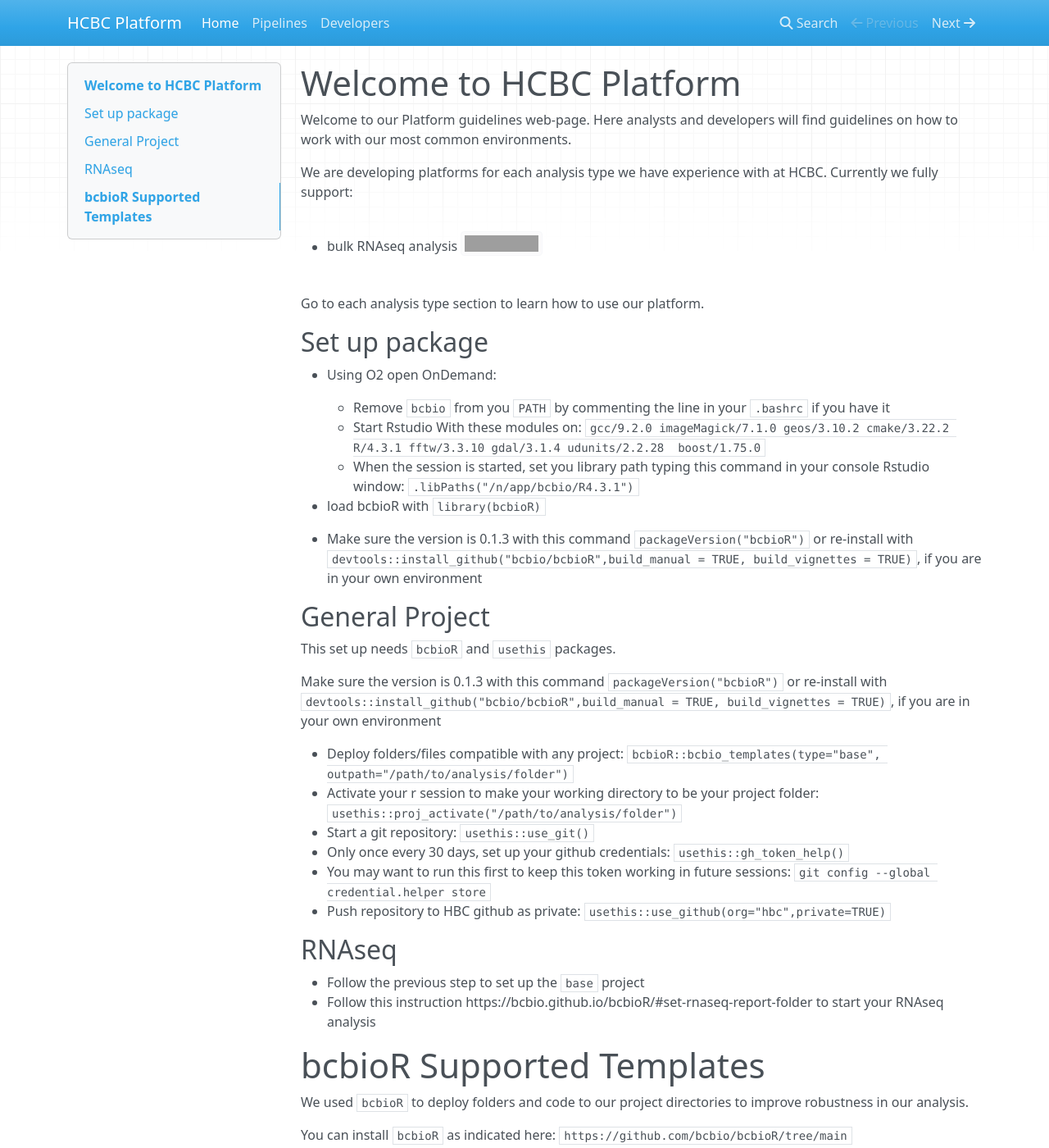
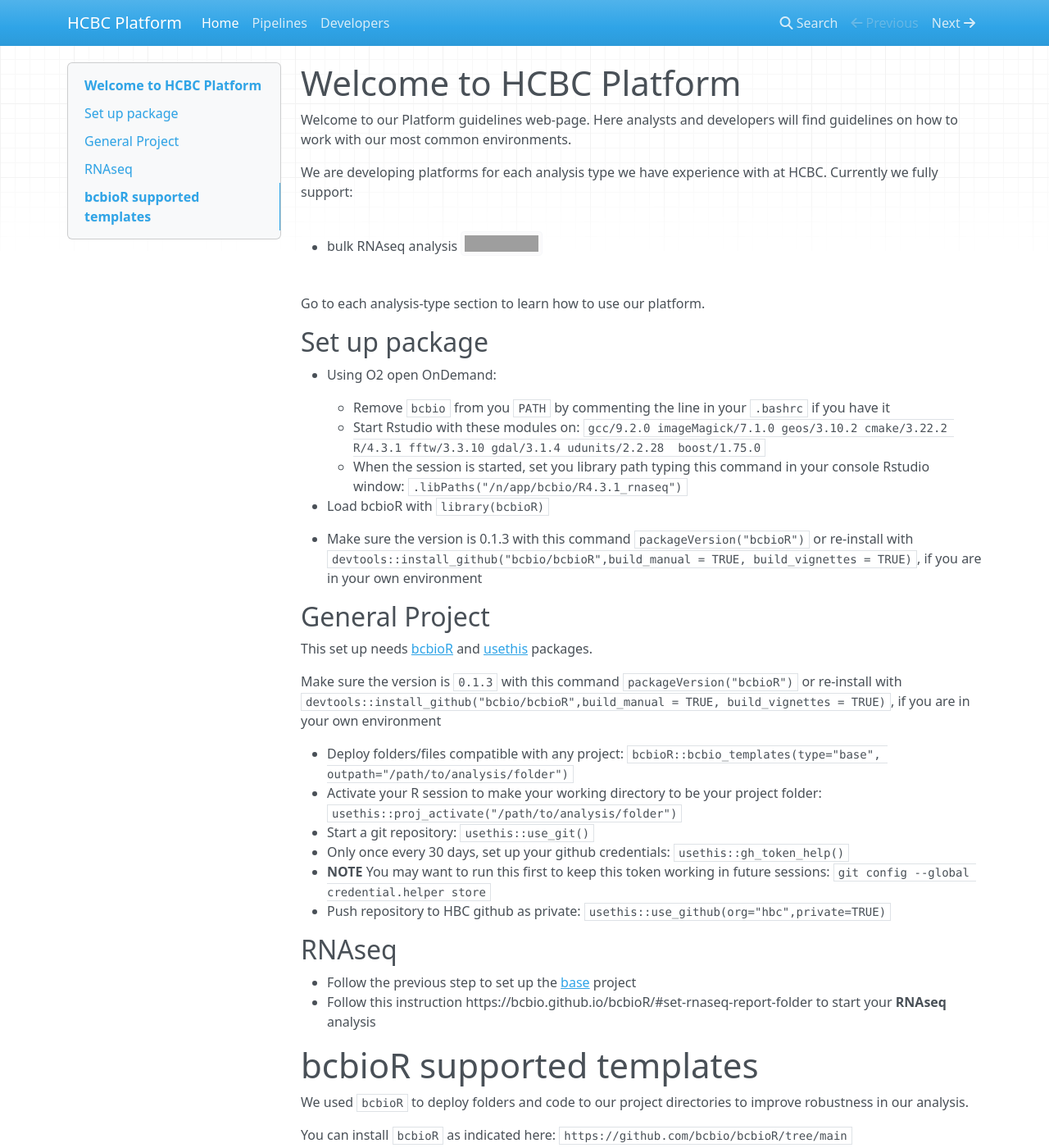
Before and after one commit to upendrabhattarai/test, an MkDocs documentation site: the page built from docs/index.md, in a window 1280 px wide and 1400 px high. Shown: the whole window at 82% size. Built offline with MkDocs 1.6.1, drawn with Linux system fonts in a browser that asks for light colours; nearby versions of some CDN libraries; grey boxes are pictures that could not be loaded.

Commit message:
fix typos and links

```diff
--- a/docs/index.md
+++ b/docs/index.md
@@ -6,38 +6,38 @@ We are developing platforms for each analysis type we have experience with at HC
 
 - bulk RNAseq analysis ![](https://img.shields.io/badge/status-beta-blue)
 
-Go to each analysis type section to learn how to use our platform.
+Go to each analysis-type section to learn how to use our platform.
 
 ## Set up package
 
 * Using O2 open OnDemand:
     * Remove `bcbio` from you `PATH` by commenting the line in your `.bashrc` if you have it
-    * Start Rstudio With these modules on: `gcc/9.2.0 imageMagick/7.1.0 geos/3.10.2 cmake/3.22.2 R/4.3.1 fftw/3.3.10 gdal/3.1.4 udunits/2.2.28  boost/1.75.0`
-    * When the session is started, set you library path typing this command in your console Rstudio window:  `.libPaths("/n/app/bcbio/R4.3.1")`
+    * Start Rstudio with these modules on: `gcc/9.2.0 imageMagick/7.1.0 geos/3.10.2 cmake/3.22.2 R/4.3.1 fftw/3.3.10 gdal/3.1.4 udunits/2.2.28  boost/1.75.0`
+    * When the session is started, set you library path typing this command in your console Rstudio window:  `.libPaths("/n/app/bcbio/R4.3.1_rnaseq")`
 
-* load bcbioR with `library(bcbioR)`
+* Load bcbioR with `library(bcbioR)`
 * Make sure the version is 0.1.3 with this command `packageVersion("bcbioR")` or re-install with `devtools::install_github("bcbio/bcbioR",build_manual = TRUE, build_vignettes = TRUE)`, if you are in your own environment
 
 
 ## General Project
 
-This set up needs `bcbioR` and `usethis` packages.
+This set up needs [bcbioR](https://github.com/bcbio/bcbioR) and [usethis](https://usethis.r-lib.org) packages.
 
-Make sure the version is 0.1.3 with this command `packageVersion("bcbioR")` or re-install with `devtools::install_github("bcbio/bcbioR",build_manual = TRUE, build_vignettes = TRUE)`, if you are in your own environment
+Make sure the version is `0.1.3` with this command `packageVersion("bcbioR")` or re-install with `devtools::install_github("bcbio/bcbioR",build_manual = TRUE, build_vignettes = TRUE)`, if you are in your own environment
 
 * Deploy folders/files compatible with any project: `bcbioR::bcbio_templates(type="base", outpath="/path/to/analysis/folder")`
-* Activate your r session to make your working directory to be your project folder: `usethis::proj_activate("/path/to/analysis/folder")`
+* Activate your R session to make your working directory to be your project folder: `usethis::proj_activate("/path/to/analysis/folder")`
 * Start a git repository: `usethis::use_git()`
 * Only once every 30 days, set up your github credentials: `usethis::gh_token_help()`
-  * You may want to run this first to keep this token working in future sessions: `git config --global credential.helper store`
+  * **NOTE** You may want to run this first to keep this token working in future sessions: `git config --global credential.helper store`
 * Push repository to HBC github as private: `usethis::use_github(org="hbc",private=TRUE)`
 
 ## RNAseq
 
-* Follow the previous step to set up the `base` project
-* Follow this instruction https://bcbio.github.io/bcbioR/#set-rnaseq-report-folder to start your RNAseq analysis
+* Follow the previous step to set up the [base](#general-project) project
+* Follow this instruction https://bcbio.github.io/bcbioR/#set-rnaseq-report-folder to start your **RNAseq** analysis
 
-# bcbioR Supported Templates
+# bcbioR supported templates
 
 We used `bcbioR` to deploy folders and code to our project directories to improve robustness in our analysis.
 
```
